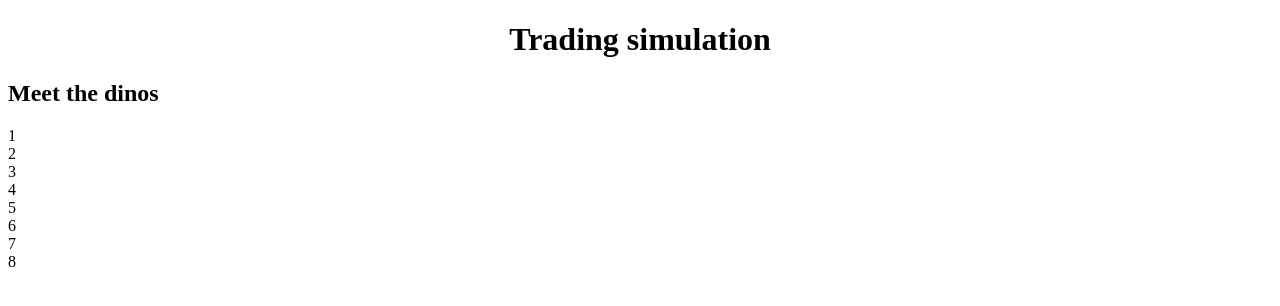
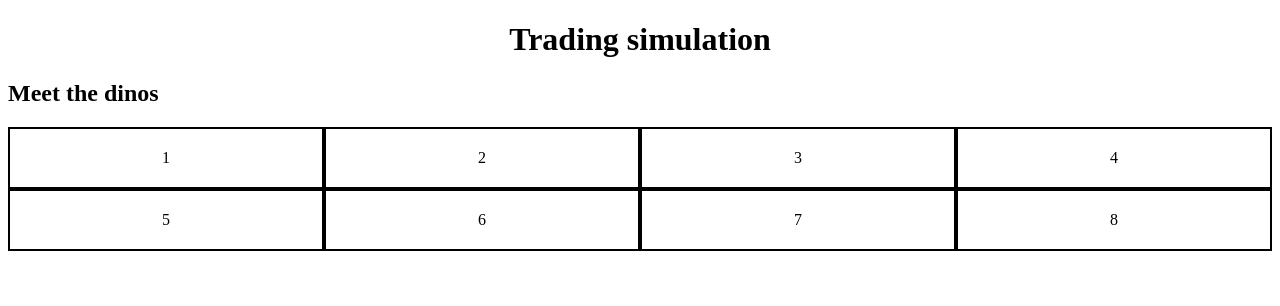
Before and after one commit to lucky-legend55/Dino-trading-simulation, a plain HTML site: page index.html in a window 1280 px wide. Both pictures are taken after a click on the button "Press Here to Start". Drawn offline with Linux system fonts and the light colour scheme.

Commit message:
grid css

```diff
--- a/styles.css
+++ b/styles.css
@@ -1,2 +1,14 @@
 h1{display:flex;
 justify-content:center}
+
+#grid{
+    display:grid;
+    grid-template-columns: repeat(4,1fr);
+    gap: 10 px
+}
+
+.box{
+    border:2px solid black;
+    padding:20px;
+    text-align: center;
+}
```
